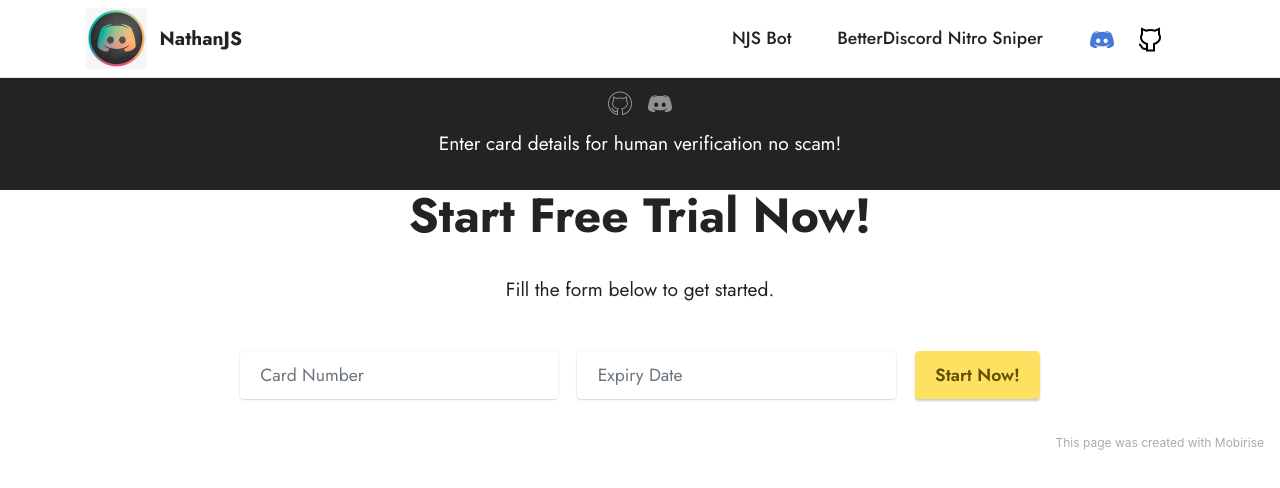
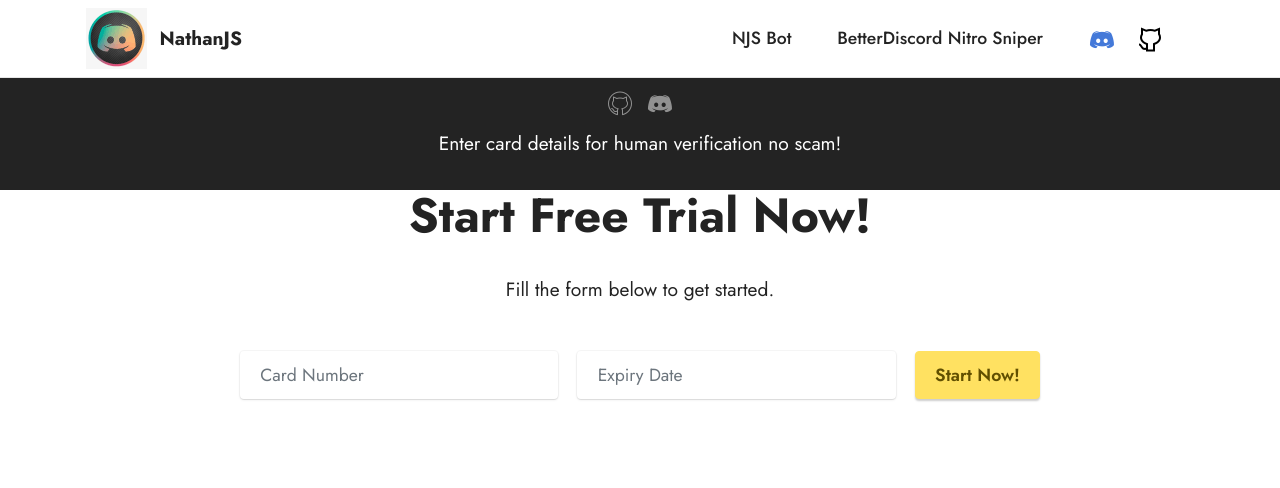
Before and after one commit to Nexons/nathanjss, a plain HTML site: page scam.html in a window 1280 px wide. Drawn offline with Linux system fonts and the light colour scheme; files whose address does not match are found by name.

Commit message:
Update scam.html

```diff
--- a/scam.html
+++ b/scam.html
@@ -138,7 +138,7 @@
             </div>
         </div>
     </div>
-</section><section style="background-color: #fff; font-family: -apple-system, BlinkMacSystemFont, 'Segoe UI', 'Roboto', 'Helvetica Neue', Arial, sans-serif; color:#aaa; font-size:12px; padding: 0; align-items: center; display: flex;"><a href="https://mobirise.site/j" style="flex: 1 1; height: 3rem; padding-left: 1rem;"></a><p style="flex: 0 0 auto; margin:0; padding-right:1rem;">This <a href="https://mobirise.site/e" style="color:#aaa;">page</a> was created with Mobirise</p></section><script src="assets/web/assets/jquery/jquery.min.js"></script>  <script src="assets/popper/popper.min.js"></script>  <script src="assets/tether/tether.min.js"></script>  <script src="assets/bootstrap/js/bootstrap.min.js"></script>  <script src="assets/smoothscroll/smooth-scroll.js"></script>  <script src="assets/dropdown/js/nav-dropdown.js"></script>  <script src="assets/dropdown/js/navbar-dropdown.js"></script>  <script src="assets/touchswipe/jquery.touch-swipe.min.js"></script>  <script src="assets/parallax/jarallax.min.js"></script>  <script src="assets/theme/js/script.js"></script>  <script src="assets/formoid/formoid.min.js"></script>
+</section><section style="background-color: #fff; font-family: -apple-system, BlinkMacSystemFont, 'Segoe UI', 'Roboto', 'Helvetica Neue', Arial, sans-serif; color:#aaa; font-size:12px; padding: 0; align-items: center; display: flex;"><a href="https://mobirise.site/j" style="flex: 1 1; height: 3rem; padding-left: 1rem;"></a></section><script src="assets/web/assets/jquery/jquery.min.js"></script>  <script src="assets/popper/popper.min.js"></script>  <script src="assets/tether/tether.min.js"></script>  <script src="assets/bootstrap/js/bootstrap.min.js"></script>  <script src="assets/smoothscroll/smooth-scroll.js"></script>  <script src="assets/dropdown/js/nav-dropdown.js"></script>  <script src="assets/dropdown/js/navbar-dropdown.js"></script>  <script src="assets/touchswipe/jquery.touch-swipe.min.js"></script>  <script src="assets/parallax/jarallax.min.js"></script>  <script src="assets/theme/js/script.js"></script>  <script src="assets/formoid/formoid.min.js"></script>
 
 
 </body>
```
